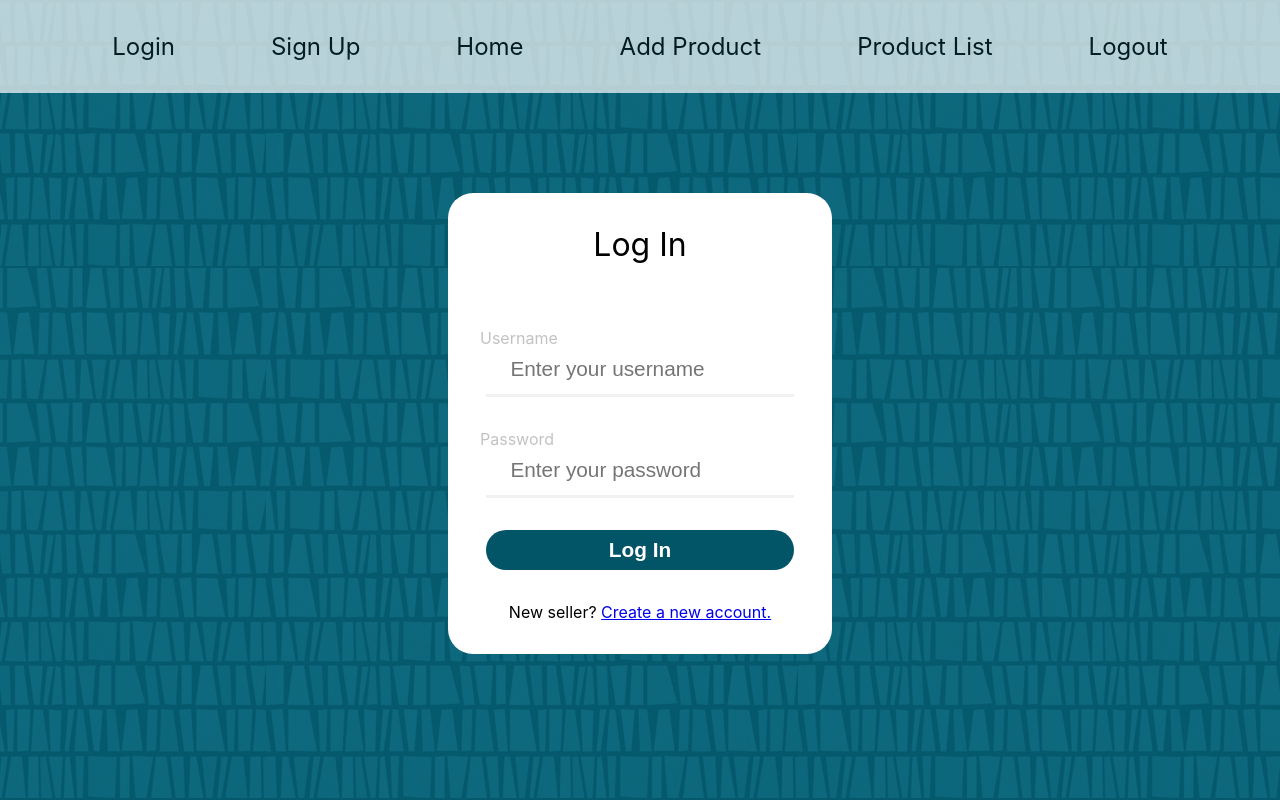
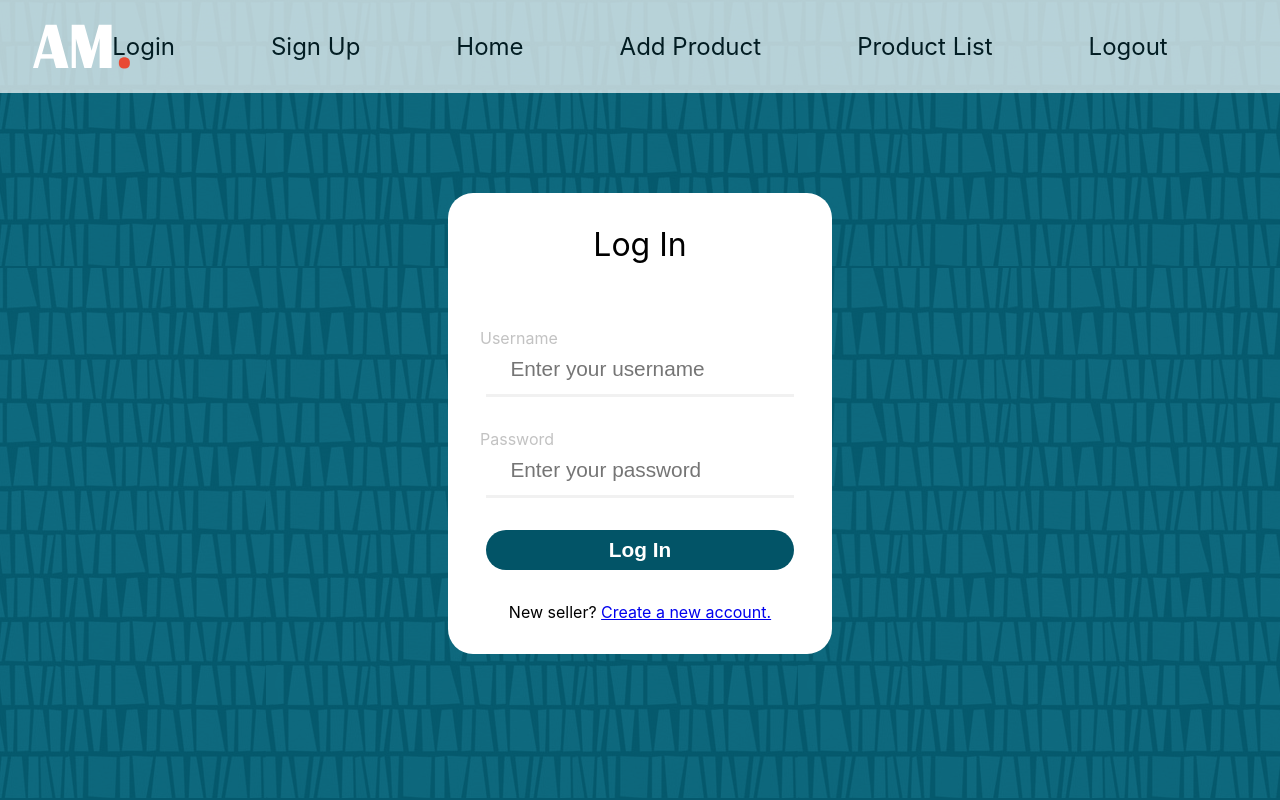
Before and after one commit to Build-Week-ft-african-marketplace-1/front-end, a React (Create React App) app in the folder african-marketplace/: page / in a window 1280 px wide. Built offline with nearby package versions, Linux system fonts and the light colour scheme.

Commit message:
added logo to navbar

```diff
--- a/african-marketplace/src/components/NavBar.js
+++ b/african-marketplace/src/components/NavBar.js
@@ -7,7 +7,7 @@ const StyledNav = styled.nav`
   background-color: white;
   padding: 2em;
   opacity: 70%;
-`
+`;
 
 const StyledLink = styled(Link)`
   padding-left: 2em;
@@ -19,20 +19,27 @@ const StyledLink = styled(Link)`
     color: teal;
     text-decoration: underline;
   }
-`
+`;
+const StyledLogo = styled.img`
+  width: 100px;
+  position: absolute;
+  z-index: 9;
+  left: 2rem;
+  top: 1.5rem;
+`;
 
 const NavBar = () => {
-
   return (
     <div className="nav-header">
       <header>
+        <StyledLogo src="logo.png" />
         <StyledNav>
           <StyledLink to="/">Login</StyledLink>
           <StyledLink to="/signup">Sign Up</StyledLink>
           <StyledLink to="/homepage">Home</StyledLink>
           <StyledLink to="/addproduct">Add Product</StyledLink>
           <StyledLink to="/productlist">Product List</StyledLink>
-                <StyledLink to ="/logout">Logout</StyledLink>
+          <StyledLink to="/logout">Logout</StyledLink>
         </StyledNav>
       </header>
     </div>
```
Also changed, not shown: african-marketplace/assets/pattern-1-teal.png (deleted), african-marketplace/assets/pattern-1.jpg (deleted). Lines whose indentation alone changed are shown as unchanged.
